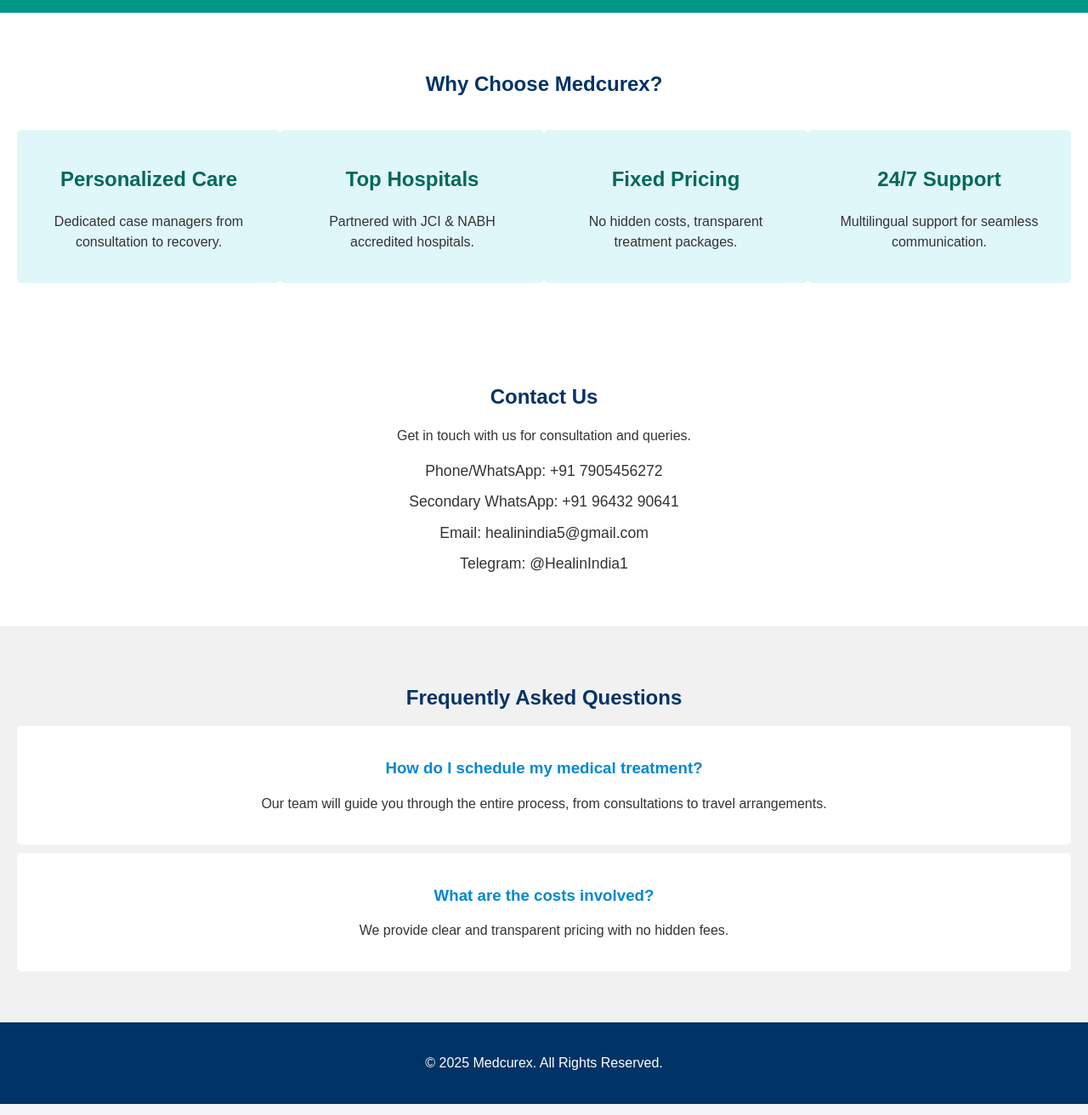
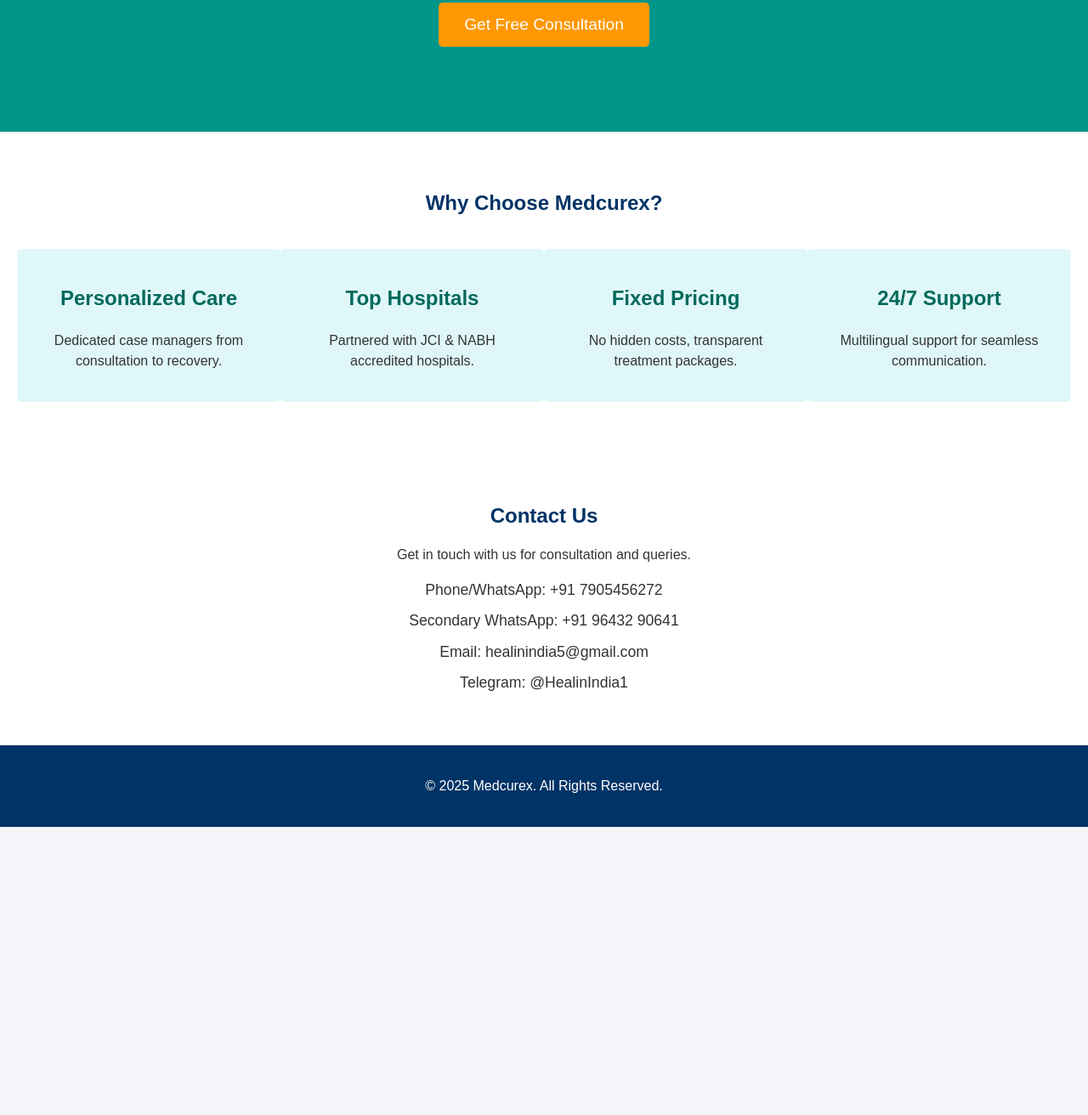
Before and after one commit to healinindia/Healinindia-preview-, a plain HTML site: page index.html in a window 1280 px wide. Shown: the part 432-1744 px from the top of the page at 85% size. After the commit the page ends 1405 px from the top, so only its background shows below. Drawn offline with Linux system fonts and the light colour scheme.

Commit message:
Add files via upload

```diff
--- a/index.html
+++ b/index.html
@@ -1,75 +1,3 @@
-<!DOCTYPE html>
-<html lang="en">
-<head>
-    <meta charset="UTF-8">
-    <meta name="viewport" content="width=device-width, initial-scale=1.0">
-    <title>Medcurex - Medical Tourism</title>
-    <link rel="stylesheet" href="styles.css">
-</head>
-<body>
-    <!-- Hero Section -->
-    <header class="hero">
-        <div class="hero-content">
-            <h1>World-Class Medical Care in India</h1>
-            <p>Liver, Kidney, Heart Transplants & Advanced Treatments</p>
-            <a href="#contact" class="cta-button">Get Free Consultation</a>
-        </div>
-    </header>
-
-    <!-- Features Section -->
-    <section class="features">
-        <h2>Why Choose Medcurex?</h2>
-        <div class="feature-list">
-            <div class="feature">
-                <h3>Personalized Care</h3>
-                <p>Dedicated case managers from consultation to recovery.</p>
-            </div>
-            <div class="feature">
-                <h3>Top Hospitals</h3>
-                <p>Partnered with JCI & NABH accredited hospitals.</p>
-            </div>
-            <div class="feature">
-                <h3>Fixed Pricing</h3>
-                <p>No hidden costs, transparent treatment packages.</p>
-            </div>
-            <div class="feature">
-                <h3>24/7 Support</h3>
-                <p>Multilingual support for seamless communication.</p>
-            </div>
-        </div>
-    </section>
-
-    <!-- Contact Section -->
-    <section id="contact" class="contact">
-        <h2>Contact Us</h2>
-        <p>Get in touch with us for consultation and queries.</p>
-        <div class="contact-info">
-            <p>Phone/WhatsApp: +91 7905456272</p>
-            <p>Secondary WhatsApp: +91 96432 90641</p>
-            <p>Email: healinindia5@gmail.com</p>
-            <p>Telegram: @HealinIndia1</p>
-        </div>
-    </section>
-
-    <!-- FAQ Section -->
-    <section class="faq">
-        <h2>Frequently Asked Questions</h2>
-        <div class="faq-item">
-            <h3>How do I schedule my medical treatment?</h3>
-            <p>Our team will guide you through the entire process, from consultations to travel arrangements.</p>
-        </div>
-        <div class="faq-item">
-            <h3>What are the costs involved?</h3>
-            <p>We provide clear and transparent pricing with no hidden fees.</p>
-        </div>
-    </section>
-
-    <!-- Footer -->
-    <footer>
-        <p>© 2025 Medcurex. All Rights Reserved.</p>
-    </footer>
-</body>
-</html>
 <!DOCTYPE html>
 <html lang="en">
 <head>
```
